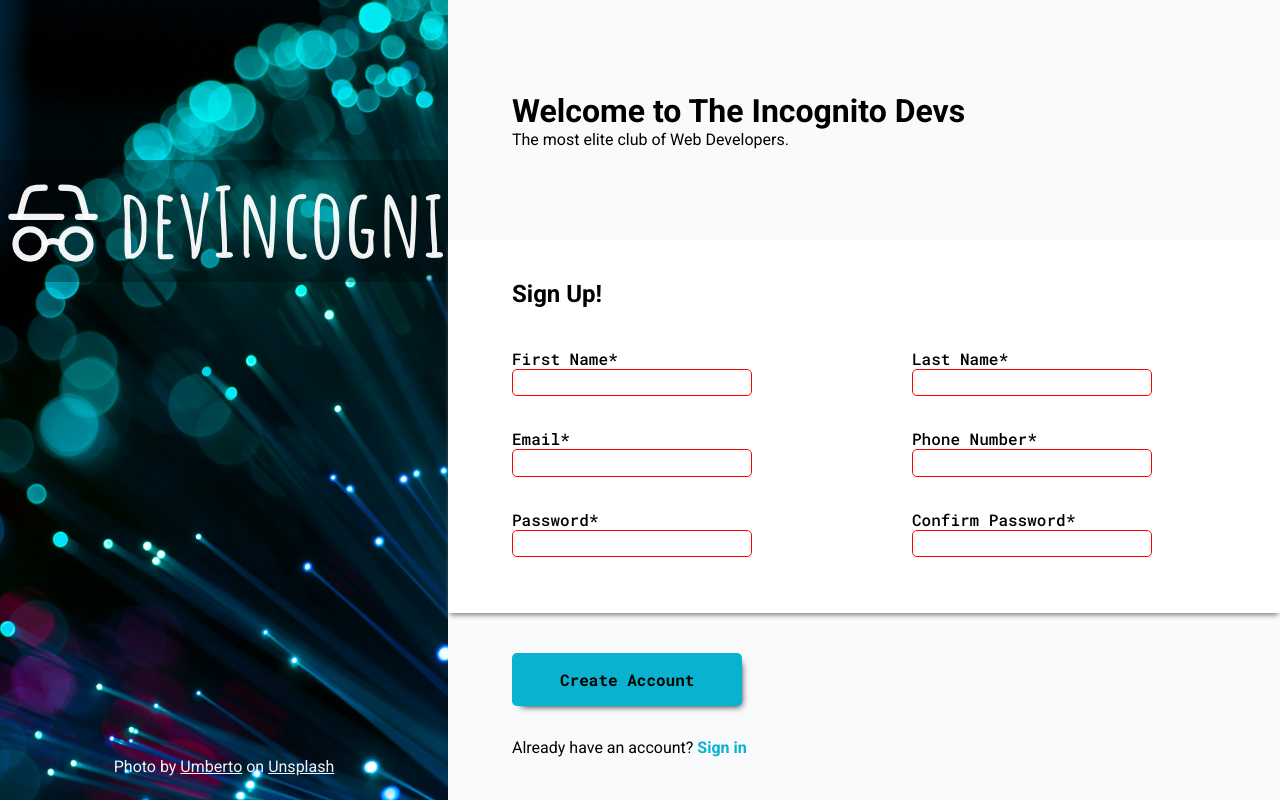
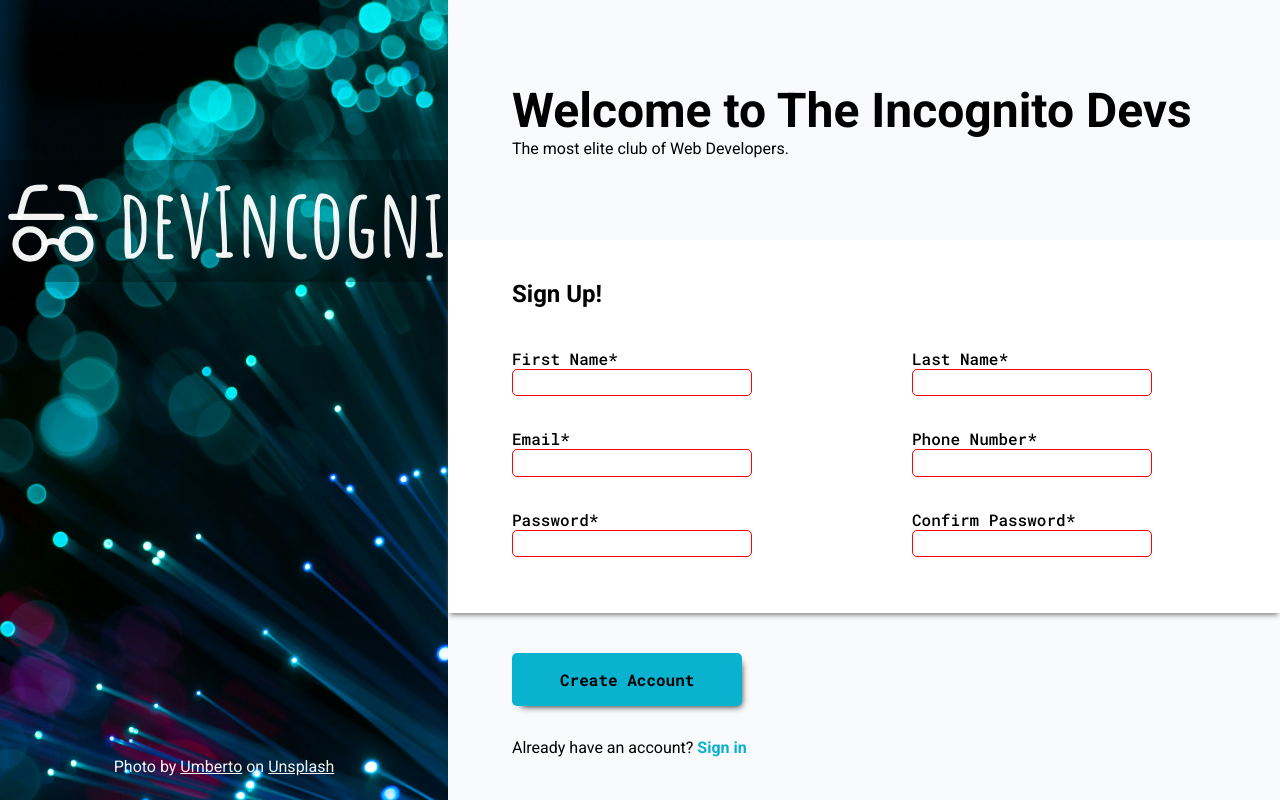
Before and after one commit to devIncogni/Sign-Up-Form, a plain HTML site: page index.htm in a window 1280 px wide. Drawn offline with Linux system fonts and the light colour scheme.

Commit message:
changed h1 size in #heading

```diff
--- a/styles.css
+++ b/styles.css
@@ -111,6 +111,10 @@ form {
     flex: auto;
 }
 
+#heading > h1 {
+    font-size: 3em
+}
+
 /* #endregion formDiv styling */
 
 /* #region form styling */
```
